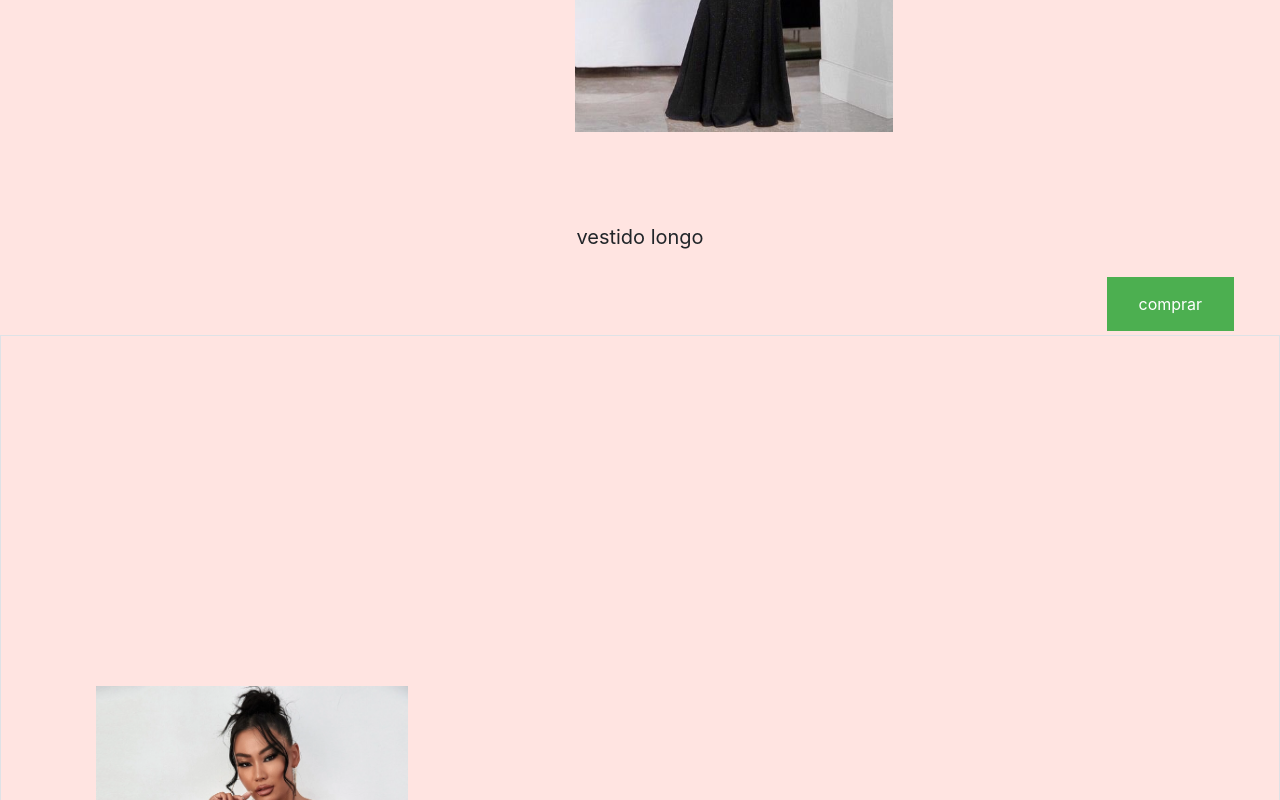
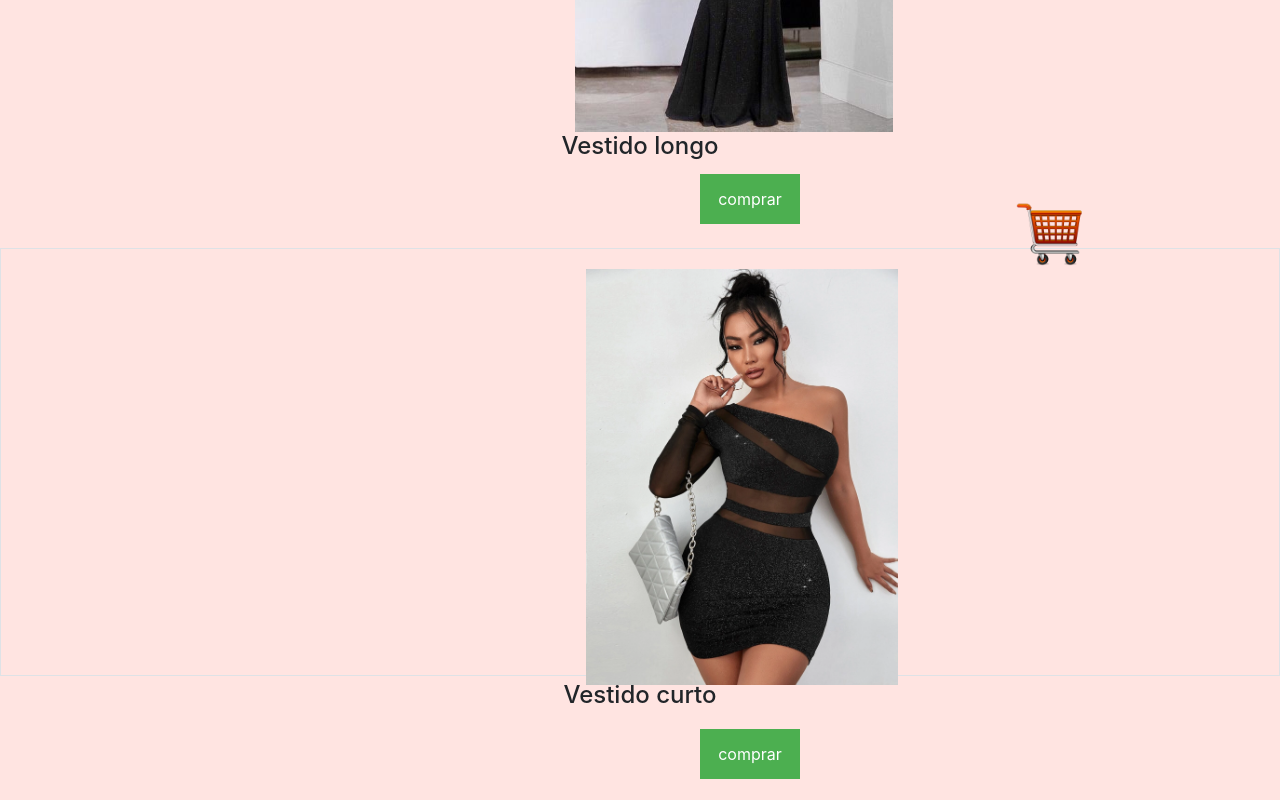
Before and after one commit to baroniviih/aulaFrontEnd, a plain HTML site: page sobre.html in a window 1280 px wide. Shown: the part 480-1280 px from the top of the page. After the commit the page ends 1259 px from the top, so only its background shows below. Drawn offline with nearby package versions, Linux system fonts and the light colour scheme.

Commit message:
finzalizaçãõ do site

```diff
--- a/css/style.css
+++ b/css/style.css
@@ -2,13 +2,20 @@
 #foto{
     margin-top: 20px;
     margin-left: 570px;
+    margin-bottom: -10px;
 }
 
 #foto2{
 margin-left: 1000px;
-margin-top: -1100px;
+margin-top: -1000px;
+margin-bottom: -5px;
 
+}
 
+#foto3{
+    margin-top: 20px;
+    margin-left: 500px;
+    margin-bottom: -10px;
 }
 
 
@@ -51,15 +58,25 @@ h1{
     text-align: center;
 }
 
-    .button {
+    .button1 {
         background-color: #4CAF50;
         border: none;
         color: white;
-        padding: 15px 32px;
         text-align: center;
         text-decoration: none;
         display: inline-block;
         font-size: 16px;
-        margin: 4px 2px;
-        cursor: pointer;
-      }
+        margin-left: 700px;
+    }
+
+    .button2 {
+        background-color: #4CAF50;
+        border: none;
+        color: white;
+        text-align: center;
+        text-decoration: none;
+        display: inline-block;
+        font-size: 16px;
+        margin-left: 700px;
+        margin-top: -15px;
+    }
--- a/sobre.html
+++ b/sobre.html
@@ -15,11 +15,10 @@
       <nav class="nav justify-content-end nav-pills">
           <a class="nav-item nav-link" href="index.html">Home</a>
           <a class="nav-item nav-link" href="sobre.html">Sobre</a>
-          <a class="nav-item nav-link" href="contato.html">Contato</a>
       </nav>
   </header>
 
-    <h1>closet pink</h1>
+    <h1>Closet Pink</h1>
 
           <div>
             <section class="grid">
@@ -27,21 +26,30 @@
                 <img id="foto" class="d-block w-25" src="img/vestido.webp" alt="">
               </div>
               <div class="item">
-                <p style="font-size: 20px;">vestido longo</p>
+
+                <h4>Vestido longo</h4>
               </div>
+
+              <button class="button1" style="height: 50px; width: 100px;">comprar</button>
             </section>
           </div>
            <img id="foto2" src="img/carrinho.png" alt="" width="100px">
-           <a href="" class="button">comprar</a>
+
+
+
+          <div>
 
           <div class="container-fluid border bg-red">
-            <img class="d-block w-25" src="img/pretoooo.webp" alt="">
+            <img id="foto" class="d-block w-25" src="img/pretoooo.webp" alt="">
           </div>
           <div class="item">
-            <p style="font-size: 20px;">vestido curto</p>
+            <h4>Vestido curto</h4>
           </div>
         </section>
-          </div>
+
+          <img id="foto2" src="img/carrinho.png" alt="" width="100px">
+          <button class="button2" style="height: 50px; width: 100px;">comprar</button>
+        </div>
 
       <script src="https://code.jquery.com/jquery-3.3.1.slim.min.js" integrity="sha384-q8i/X+965DzO0rT7abK41JStQIAqVgRVzpbzo5smXKp4YfRvH+8abtTE1Pi6jizo" crossorigin="anonymous"></script>
       <script src="https://cdnjs.cloudflare.com/ajax/libs/popper.js/1.14.3/umd/popper.min.js" integrity="sha384-ZMP7rVo3mIykV+2+9J3UJ46jBk0WLaUAdn689aCwoqbBJiSnjAK/l8WvCWPIPm49" crossorigin="anonymous"></script>
```
Also changed, not shown: contato.html (+6 -15 lines), index.html (+3 -5 lines), 3 other files.
